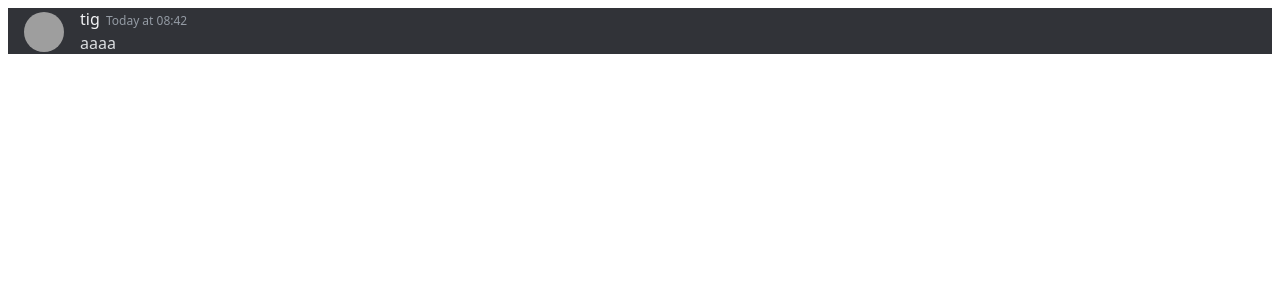
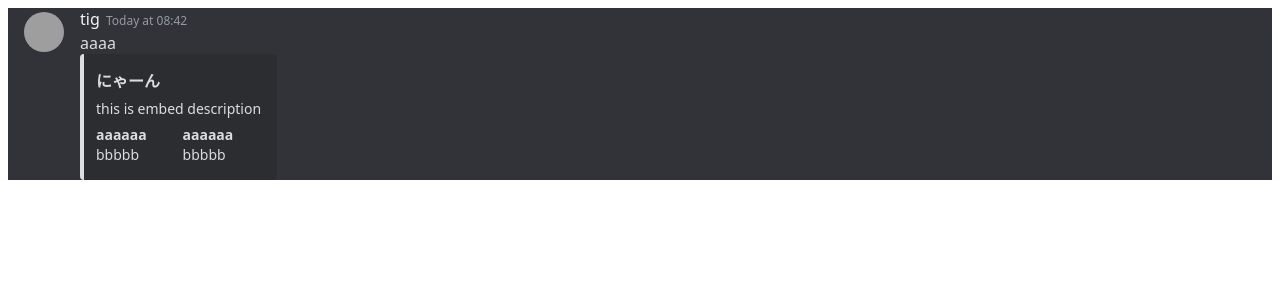
Before and after one commit to tignear/discord-embed-editor, a SvelteKit app: page / in a window 1280 px wide. Shown: the top 300 px of the page. Built offline with nearby package versions, Linux system fonts and the light colour scheme; grey boxes are pictures that could not be loaded.

Commit message:
implement embed title,description,color,fields

```diff
--- a/package.json
+++ b/package.json
@@ -21,6 +21,7 @@
 		"@sveltejs/vite-plugin-svelte": "^3.0.0",
 		"@typescript-eslint/eslint-plugin": "^6.0.0",
 		"@typescript-eslint/parser": "^6.0.0",
+		"discord-api-types": "^0.37.66",
 		"eslint": "^8.28.0",
 		"eslint-config-prettier": "^9.1.0",
 		"eslint-plugin-svelte": "^2.30.0",
--- a/src/lib/message/message-content.svelte
+++ b/src/lib/message/content.svelte
@@ -1,11 +1,11 @@
 <script lang="ts">
-	export let message: string = '';
+	export let content: string = '';
 </script>
 
-<div><span class="plain">{message}</span></div>
+<div><span class="content">{content}</span></div>
 
 <style>
-	.plain {
+	.content {
 		white-space: break-spaces;
 		word-wrap: break-word;
 	}
--- /dev/null
+++ b/src/lib/message/embed.svelte
@@ -0,0 +1,168 @@
+<script lang="ts">
+	import type { APIEmbed, APIEmbedField } from 'discord-api-types/v10';
+	export let data: APIEmbed;
+	interface FieldData {
+		name: string;
+		value: string;
+		inlineClass: 'embed-field-full' | 'embed-field-inline-left' | 'embed-field-inline-right';
+	}
+	function processInlineFields(fields: APIEmbedField[]): FieldData[] {
+		const result: FieldData[] = [];
+		let isInInlineContext: APIEmbedField | null = null;
+		for (const field of fields) {
+			const inline = field.inline ?? false;
+			if (isInInlineContext != null && inline) {
+				//inline
+				result.push(
+					{
+						name: isInInlineContext.name,
+						value: isInInlineContext.value,
+						inlineClass: 'embed-field-inline-left'
+					},
+					{
+						name: field.name,
+						value: field.value,
+						inlineClass: 'embed-field-inline-right'
+					}
+				);
+				isInInlineContext = null;
+			} else if (inline) {
+				isInInlineContext = field;
+				continue;
+			} else {
+				if (isInInlineContext) {
+					result.push({
+						name: isInInlineContext.name,
+						value: isInInlineContext.value,
+						inlineClass: 'embed-field-full'
+					});
+					isInInlineContext = null;
+				}
+				result.push({
+					name: field.name,
+					value: field.value,
+					inlineClass: 'embed-field-full'
+				});
+			}
+		}
+		if (isInInlineContext) {
+			result.push({
+				name: isInInlineContext.name,
+				value: isInInlineContext.value,
+				inlineClass: 'embed-field-full'
+			});
+		}
+		return result;
+	}
+	$: fields = processInlineFields(data.fields ?? []);
+</script>
+
+<div class="container">
+	<article class="embed-wrapper" style:border-color={'#' + data.color?.toString(16)}>
+		<div class="grid-container">
+			<div class="grid">
+				{#if data.title}
+					<div class="embed-title embed-margin">
+						{data.title}
+					</div>
+				{/if}
+				{#if data.description}
+					<div class="embed-description embed-margin">
+						{data.description}
+					</div>
+				{/if}
+				{#if fields.length !== 0}
+					<div class="embed-fields">
+						{#each fields as field}
+							<div
+								class="embed-field"
+								class:embed-field-full={field.inlineClass === 'embed-field-full'}
+								class:embed-field-inline-left={field.inlineClass === 'embed-field-inline-left'}
+								class:embed-field-inline-right={field.inlineClass === 'embed-field-inline-right'}
+							>
+								<div class="embed-field-name">{field.name}</div>
+								<div class="embed-field-value">{field.value}</div>
+							</div>
+						{/each}
+					</div>
+				{/if}
+			</div>
+		</div>
+	</article>
+</div>
+
+<style>
+	.embed-wrapper {
+		border-left: 4px solid;
+		position: relative;
+		display: grid;
+		max-width: max-content;
+		box-sizing: border-box;
+		border-radius: 4px;
+		background-color: hsl(220 calc(1 * 6.5%) 18% / 1);
+	}
+	.embed-title {
+		font-size: 1rem;
+		font-weight: 600;
+		display: inline-block;
+		grid-column: 1/1;
+	}
+	.embed-description {
+		font-size: 0.875rem;
+		line-height: 1.125rem;
+		font-weight: 400;
+		white-space: pre-line;
+		grid-column: 1/1;
+	}
+	.embed-fields {
+		display: grid;
+		grid-column: 1/1;
+		margin-top: 8px;
+		grid-gap: 8px;
+		min-width: 0;
+	}
+	.embed-field {
+		font-size: 0.875rem;
+		line-height: 1.125rem;
+		font-weight: 400;
+		min-width: 0;
+	}
+	.embed-field-full {
+		grid-column: 1/3;
+	}
+	.embed-field-inline-left {
+		grid-column: 1/2;
+	}
+	.embed-field-inline-right {
+		grid-column: 2/3;
+	}
+	.embed-field-name {
+		font-size: 0.875rem;
+		line-height: 1.125rem;
+		font-weight: 600;
+		margin-bottom: 2px;
+		min-width: 0;
+	}
+	.embed-field-value {
+		font-size: 0.875rem;
+		line-height: 1.125rem;
+		font-weight: 400;
+		white-space: pre-line;
+		min-width: 0;
+	}
+	.embed-margin {
+		margin-top: 8px;
+	}
+	.grid-container {
+		max-width: 516px;
+		line-height: 1.375rem;
+		word-wrap: break-word;
+	}
+	.grid {
+		overflow: hidden;
+		padding: 0.5rem 1rem 1rem 0.75rem;
+		display: grid;
+		grid-template-columns: auto;
+		grid-template-rows: auto;
+	}
+</style>
--- a/src/lib/message/index.svelte
+++ b/src/lib/message/index.svelte
@@ -1,22 +1,32 @@
 <script lang="ts">
 	import Avatar from './avatar.svelte';
 	import Header from './header.svelte';
-	import MessageContent from './message-content.svelte';
+	import Content from './content.svelte';
+	import Embed from './embed.svelte';
+	import type { APIEmbed } from 'discord-api-types/v10';
 
-	export let message: string = '';
+	export let content: string = '';
 	export let icon: string | undefined = undefined;
 	export let timestamp: string;
+	export let username: string;
+	export let embeds: APIEmbed[] = [];
 </script>
 
 <div class="message">
-	<Header {timestamp}></Header>
+	<Header {timestamp} {username}></Header>
 	<Avatar src={icon} />
-	<MessageContent {message}></MessageContent>
+	<Content {content}></Content>
+
+	<div>
+		{#each embeds as embed}
+			<Embed data={embed}></Embed>
+		{/each}
+	</div>
 </div>
 
 <style>
 	.message {
-		background-color: rgb(49, 51, 56);
+		background-color: hsl(223 calc(1 * 6.7%) 20.6% / 1);
 		color: rgb(219, 222, 225);
 		padding-left: 72px;
 		padding-right: 48px;
--- a/src/routes/+page.svelte
+++ b/src/routes/+page.svelte
@@ -1,7 +1,25 @@
 <script lang="ts">
 	import Message from '$lib/message/index.svelte';
-	let message='aaaa';
+	import type { APIEmbed } from 'discord-api-types/v10';
+	let content = 'aaaa';
 	let timestamp = 'Today at 08:42';
+	let username = 'tig';
+	let embeds: APIEmbed[] = [
+		{
+			title: 'にゃーん',
+			color: 0x000000,
+			description: 'this is embed description',
+			fields: [{
+				name: "aaaaaa",
+				value: "bbbbb",
+				inline: true
+			},{
+				name: "aaaaaa",
+				value: "bbbbb",
+				inline: true
+			}]
+		}
+	];
 </script>
 
-<Message {message} {timestamp}></Message>
+<Message {username} {content} {timestamp} {embeds}></Message>
```
Also changed, not shown: 1 other file (tests, documents, lock files or other folders).
